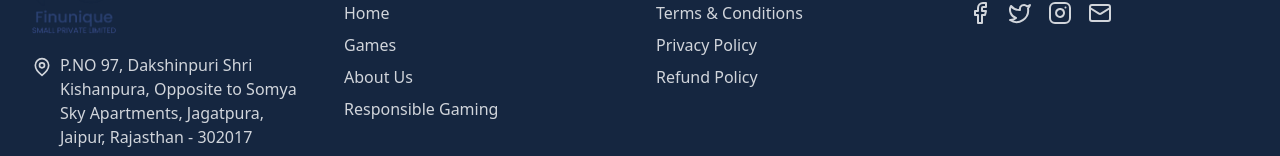
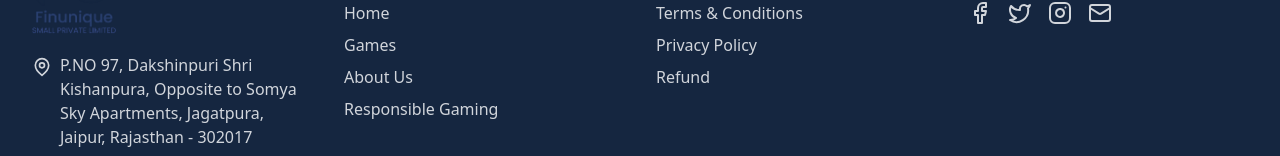
Before and after one commit to Rajayvardhan/gaming_web, a React (Vite) app: page /game/deals-rummy in a window 1280 px wide. Shown: the part 2743-2899 px from the top of the page. Built offline with nearby package versions, Linux system fonts and the light colour scheme.

Commit message:
Update Footer.tsx

```diff
--- a/src/components/Footer.tsx
+++ b/src/components/Footer.tsx
@@ -43,7 +43,7 @@ export const Footer: React.FC = () => {
             <ul className="space-y-2">
               <li><Link to="/terms" className="text-gray-300 hover:text-white">Terms & Conditions</Link></li>
               <li><Link to="/privacy" className="text-gray-300 hover:text-white">Privacy Policy</Link></li>
-              <li><Link to="/refund" className="text-gray-300 hover:text-white">Refund Policy</Link></li>
+              <li><Link to="/refunds" className="text-gray-300 hover:text-white">Refund </Link></li>
             </ul>
           </div>
           <div>
```
